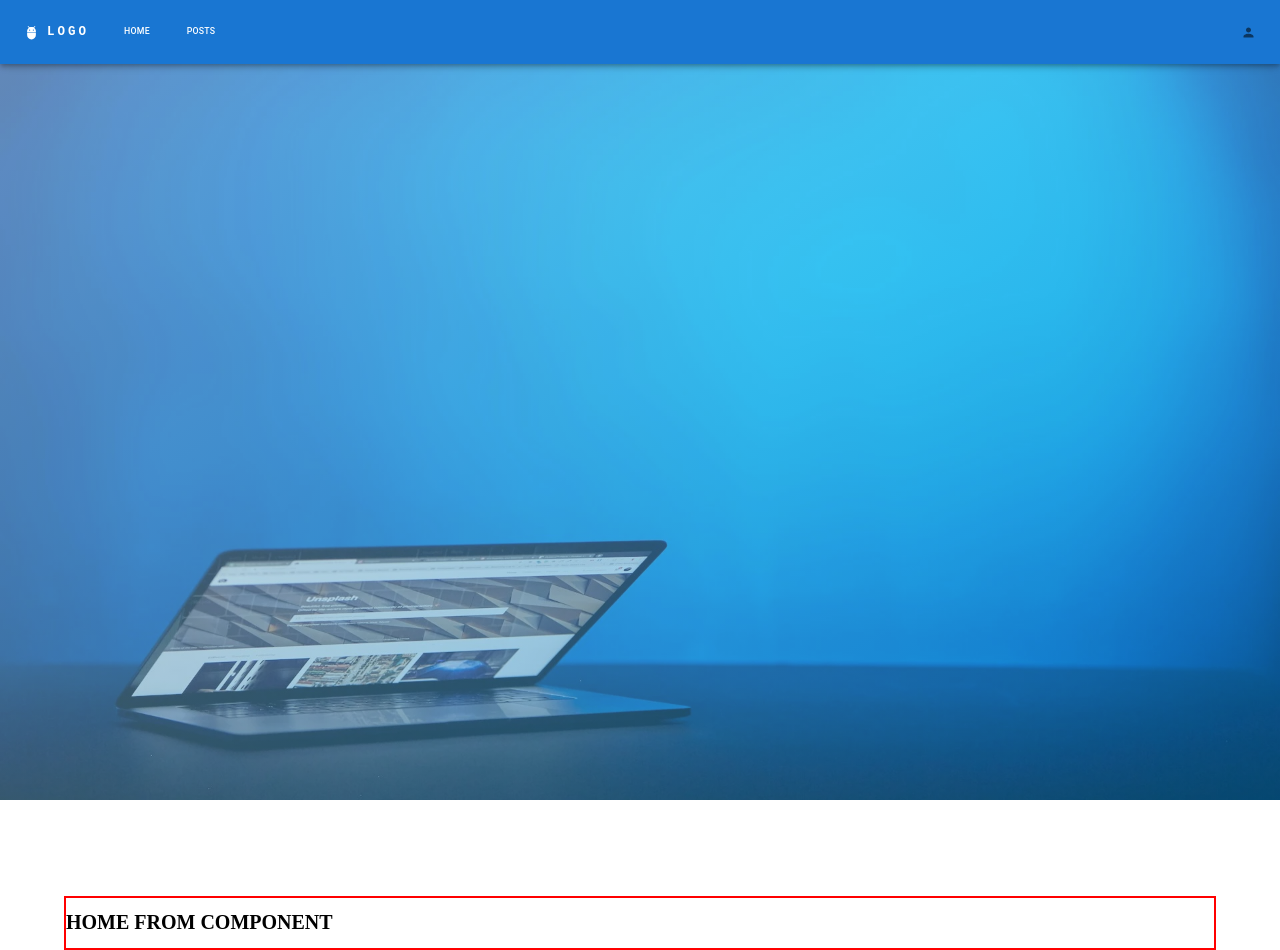
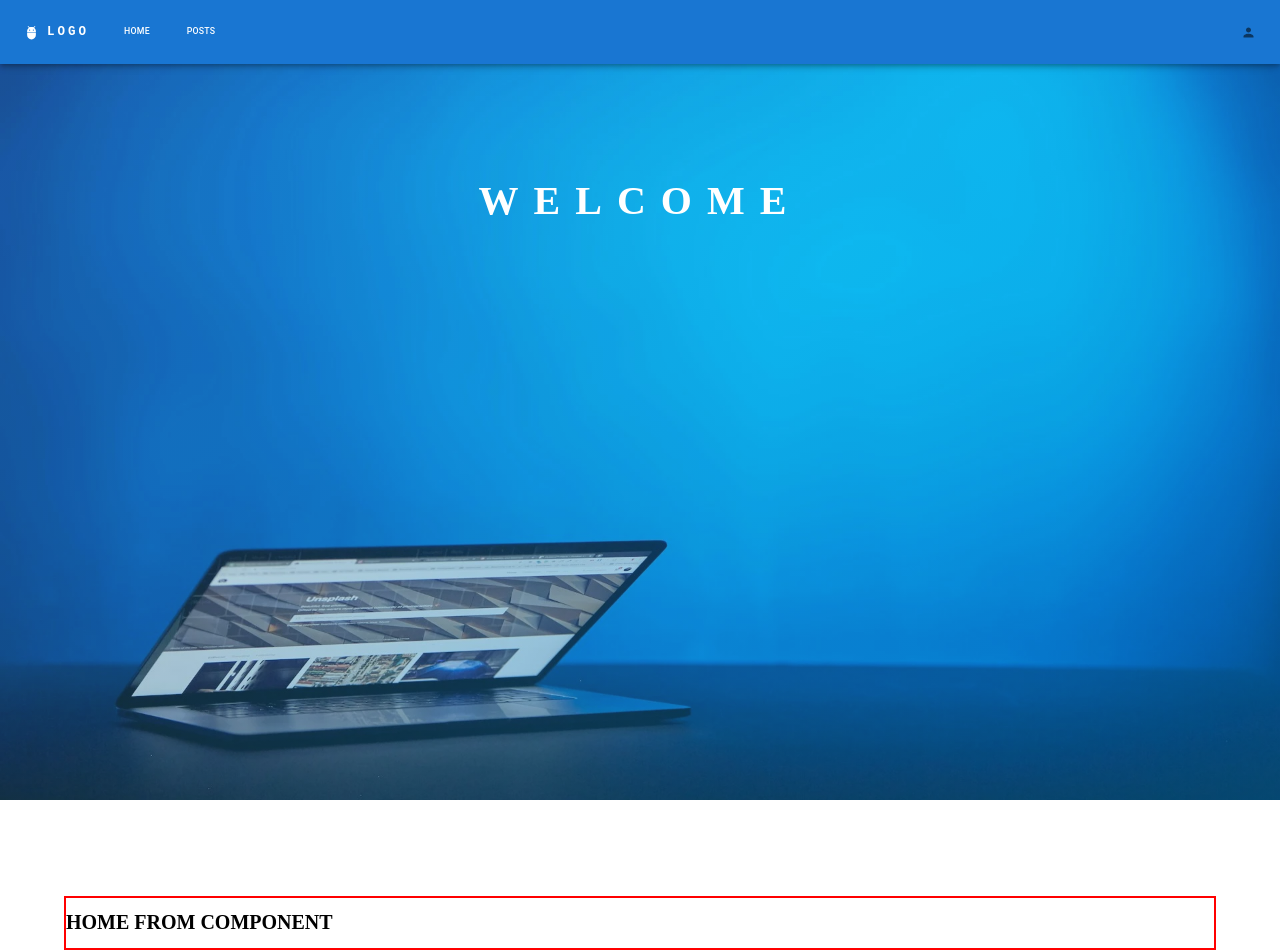
Before and after one commit to DanielMMITM/Forum-Front, a React (Vite) app: page / in a window 1280 px wide. Built offline with nearby package versions, Linux system fonts and the light colour scheme.

Commit message:
Add - add typography file and home-header-heading

```diff
--- a/src/index.css
+++ b/src/index.css
@@ -12,10 +12,22 @@ body {
   padding: 0;
   box-sizing: border-box; }
 
+.heading-primary {
+  text-transform: uppercase;
+  letter-spacing: 1.5rem;
+  font-size: 4rem; }
+
 .home-header {
-  background-image: linear-gradient(to left top, rgba(3, 138, 216, 0.5), rgba(255, 255, 255, 0.4)), url("/src/assets/images/patrick-fore-0_AX9pab940-unsplash.webp");
+  background-image: linear-gradient(320deg, rgba(3, 138, 216, 0.5), rgba(255, 255, 255, 0.1)), url("/src/assets/images/patrick-fore-0_AX9pab940-unsplash.webp");
   background-position: bottom;
   background-size: cover;
   background-repeat: no-repeat;
-  height: 100vh;
-  position: relative; }
+  min-height: 100vh;
+  position: relative;
+  display: flex;
+  justify-content: center;
+  color: #ffffff; }
+  .home-header--heading {
+    position: absolute;
+    z-index: 2;
+    top: 15rem; }
--- a/src/pages/Home/Home.tsx
+++ b/src/pages/Home/Home.tsx
@@ -3,7 +3,9 @@ import { Box, Container } from "@mui/material";
 export const Home = () => {
   return (
     <>
-      <Box display={"flex"} component={"header"} className="home-header"></Box>
+      <Box display={"flex"} component={"header"} className="home-header">
+        <h1 className="heading-primary home-header--heading">Welcome</h1>
+      </Box>
       <Container>
         <Box
           display={"flex"}
--- /dev/null
+++ b/src/sass/base/_typography.scss
@@ -0,0 +1,5 @@
+.heading-primary {
+  text-transform: uppercase;
+  letter-spacing: 1.5rem;
+  font-size: 4rem;
+}
--- a/src/sass/main.scss
+++ b/src/sass/main.scss
@@ -1,5 +1,6 @@
 @import "abstracts/variables";
 
 @import "base/base";
+@import "base/typography";
 
 @import "pages/home";
--- a/src/sass/pages/_home.scss
+++ b/src/sass/pages/_home.scss
@@ -1,15 +1,25 @@
 .home-header {
   background-image: linear-gradient(
-      to left top,
+      320deg,
       rgba($color-primary, 0.5),
-      rgba($white, 0.4)
+      rgba($white, 0.1)
     ),
     url("/src/assets/images/patrick-fore-0_AX9pab940-unsplash.webp");
   background-position: bottom;
   background-size: cover;
   background-repeat: no-repeat;
 
-  height: 100vh;
+  min-height: 100vh;
 
   position: relative;
+  display: flex;
+  justify-content: center;
+
+  color: $white;
+
+  &--heading {
+    position: absolute;
+    z-index: 2;
+    top: 15rem;
+  }
 }
```
